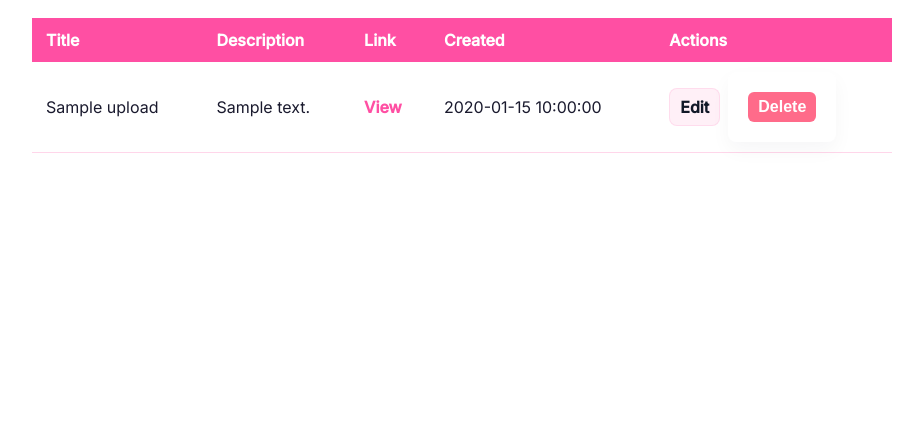
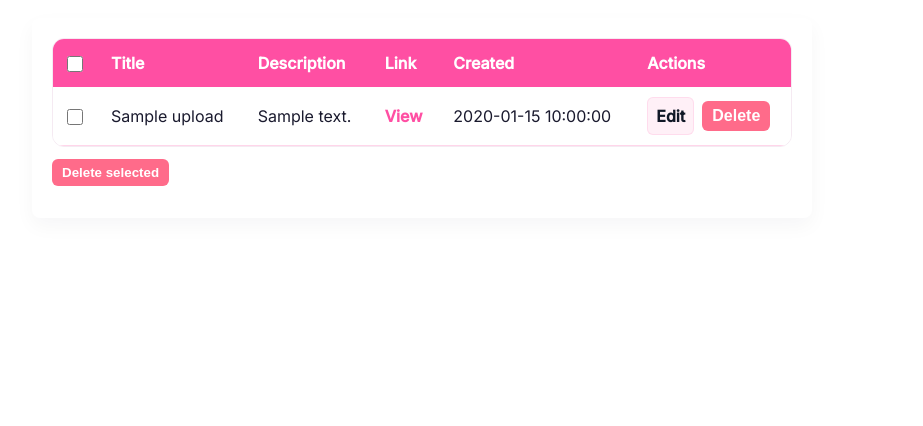
Before and after one commit to RicoPlayzGames/TransFree, a PHP site: page /transfree/dashboard in a window 1280 px wide. Shown: the part 205-631 px from the top of the page, without its empty margins (178-1101 px from the left). Run offline with PHP 8.4, Linux system fonts and the light colour scheme; the visitor is signed in with stand-in values (Sample User, id 1); tables that the repository leaves empty hold one stand-in row (values such as "Sample post").

Commit message:
feat: add bulk delete functionality for uploads in admin and dashboard

```diff
--- a/app/controllers/AdminController.php
+++ b/app/controllers/AdminController.php
@@ -118,4 +118,40 @@ class AdminController {
         header("Location: " . $this->config['base_path'] . "/admin");
         exit;
     }
+
+    // Bulk delete uploads from admin dashboard
+    public function deleteUploads() {
+        $this->ensureAdmin();
+
+        $ids = $_POST['ids'] ?? [];
+        if (!is_array($ids)) {
+            header("Location: " . $this->config['base_path'] . "/admin");
+            exit;
+        }
+
+        foreach ($ids as $id) {
+            $id = intval($id);
+            if ($id <= 0) continue;
+
+            $upload = $this->db->queryDatabase(
+                "SELECT * FROM uploads WHERE id = :id",
+                ['id' => $id]
+            )->fetch();
+
+            if ($upload) {
+                $uploadPath = __DIR__ . "/../../public/uploads/" . $upload['filename'];
+                if (file_exists($uploadPath)) {
+                    @unlink($uploadPath);
+                }
+
+                $this->db->queryDatabase(
+                    "DELETE FROM uploads WHERE id = :id",
+                    ['id' => $id]
+                );
+            }
+        }
+
+        header("Location: " . $this->config['base_path'] . "/admin");
+        exit;
+    }
 }
--- a/app/controllers/DashboardController.php
+++ b/app/controllers/DashboardController.php
@@ -42,4 +42,30 @@ class DashboardController {
         header("Location: " . $this->config['base_path'] . "/dashboard");
         exit;
     }
+
+    // Bulk delete uploads (selected in dashboard)
+    public function deleteMultiple() {
+        if (!isset($_SESSION['user_id'])) {
+            header("Location: /login");
+            exit;
+        }
+
+        $userId = $_SESSION['user_id'];
+        $ids = $_POST['ids'] ?? [];
+
+        if (!is_array($ids)) {
+            header("Location: " . $this->config['base_path'] . "/dashboard");
+            exit;
+        }
+
+        foreach ($ids as $id) {
+            $id = intval($id);
+            if ($id > 0) {
+                $this->uploadService->deleteUpload($id, $userId);
+            }
+        }
+
+        header("Location: " . $this->config['base_path'] . "/dashboard");
+        exit;
+    }
 }
--- a/index.php
+++ b/index.php
@@ -121,6 +121,12 @@ $router->post('/dashboard/delete/:id', function($id) use ($db) {
     $controller->delete($id);
 });
 
+// Bulk delete for dashboard
+$router->post('/dashboard/delete-multiple', function() use ($db) {
+    $controller = new DashboardController($db);
+    $controller->deleteMultiple();
+});
+
 // Admin routes
 $router->get('/admin', function() use ($db, $config) {
     if (!isset($_SESSION['user_id']) || ($_SESSION['role'] ?? '') !== 'admin') {
@@ -183,4 +189,10 @@ $router->post('/admin/uploads/delete/:id', function($id) use ($db) {
     $controller->deleteUpload($id);
 });
 
+// Bulk delete for admin uploads
+$router->post('/admin/uploads/delete-multiple', function() use ($db) {
+    $controller = new AdminController($db);
+    $controller->deleteUploads();
+});
+
 $router->resolve();
--- a/public/css/dashboard.css
+++ b/public/css/dashboard.css
@@ -88,7 +88,7 @@ thead th {
 }
 
 tbody td {
-    padding: 10px 14px;
+    padding: 10px 12px;
     border-bottom: 1px solid #ffd6ea;
 }
 
@@ -138,6 +138,39 @@ table button:hover {
     table.dashboard-table td:before { content: attr(data-label); display:block; font-weight:600; color:#4B4960; margin-bottom:6px; }
 }
 
+/* Tighter table layout and checkbox styling */
+.dashboard-table th:first-child,
+.dashboard-table td:first-child {
+    width: 40px;
+    text-align: center;
+}
+
+.dashboard-table input[type="checkbox"] {
+    width: 16px;
+    height: 16px;
+    margin: 0;
+    vertical-align: middle;
+    cursor: pointer;
+}
+
+/* Make action buttons compact and remove heavy shadows */
+.action-link { padding:6px 8px; border-radius:6px; box-shadow:none; }
+.action-delete { padding:6px 10px; border-radius:6px; box-shadow:none; }
+
+/* Select all checkboxes in header: center visually */
+#select-all-dashboard, #select-all-admin-uploads { vertical-align: middle; }
+
+/* Prevent overly large hover transforms on small table buttons */
+table a:hover, table button:hover { transform: none; }
+
+/* Table card wrapper: make header one full-width colored band with rounded corners */
+.table-card { border-radius: 12px; overflow: hidden; border: 1px solid #f5eaf2; background: #fff; margin-bottom: 12px; }
+.table-card table { margin: 0; border-collapse: collapse; }
+.table-card thead { background: #ff4fa3; }
+.table-card thead th { background: transparent; color: #fff; padding: 12px 14px; font-weight:700; }
+.table-card tbody td { padding: 10px 14px; }
+.table-card thead th:first-child { text-align:center; }
+
 /* Additional styles for actions */
 .actions { display:flex; gap:8px; align-items:center; }
 .action-delete { background:#ff6b8a; border-radius:6px; padding:6px 10px; color:#fff; border:none; cursor:pointer; }
--- a/views/dashboard/index.php
+++ b/views/dashboard/index.php
@@ -17,9 +17,12 @@
         <?php if (empty($uploads)): ?>
         <p>You have no uploads yet.</p>
         <?php else: ?>
+            <form method="post" action="<?php echo $config['base_path'] . '/dashboard/delete-multiple'; ?>" onsubmit="return confirm('Delete selected uploads?')">
+            <div class="table-card">
             <table class="dashboard-table">
                 <thead>
                     <tr>
+                        <th><input type="checkbox" id="select-all-dashboard"></th>
                         <th>Title</th>
                         <th>Description</th>
                         <th>Link</th>
@@ -30,6 +33,7 @@
                 <tbody>
                 <?php foreach ($uploads as $u): ?>
                     <tr>
+                        <td><input type="checkbox" name="ids[]" value="<?php echo intval($u['id']); ?>"></td>
                         <td><?php echo htmlspecialchars($u['title']); ?></td>
                         <td><?php echo htmlspecialchars($u['description']); ?></td>
                         <td><a href="<?php echo $config['base_path'] . '/download/' . $u['token']; ?>" target="_blank">View</a></td>
@@ -44,6 +48,17 @@
                 <?php endforeach; ?>
                 </tbody>
             </table>
+            </div>
+            <div style="margin-top:12px;">
+                <button type="submit" class="action-delete">Delete selected</button>
+            </div>
+            </form>
+            <script>
+            document.getElementById('select-all-dashboard').addEventListener('change', function(e){
+                var checked = e.target.checked;
+                document.querySelectorAll('input[name="ids[]"]').forEach(function(cb){ cb.checked = checked; });
+            });
+            </script>
         <?php endif; ?>
     </div>
 </body>
```
Also changed, not shown: views/admin/index.php (+15 -1 lines).
